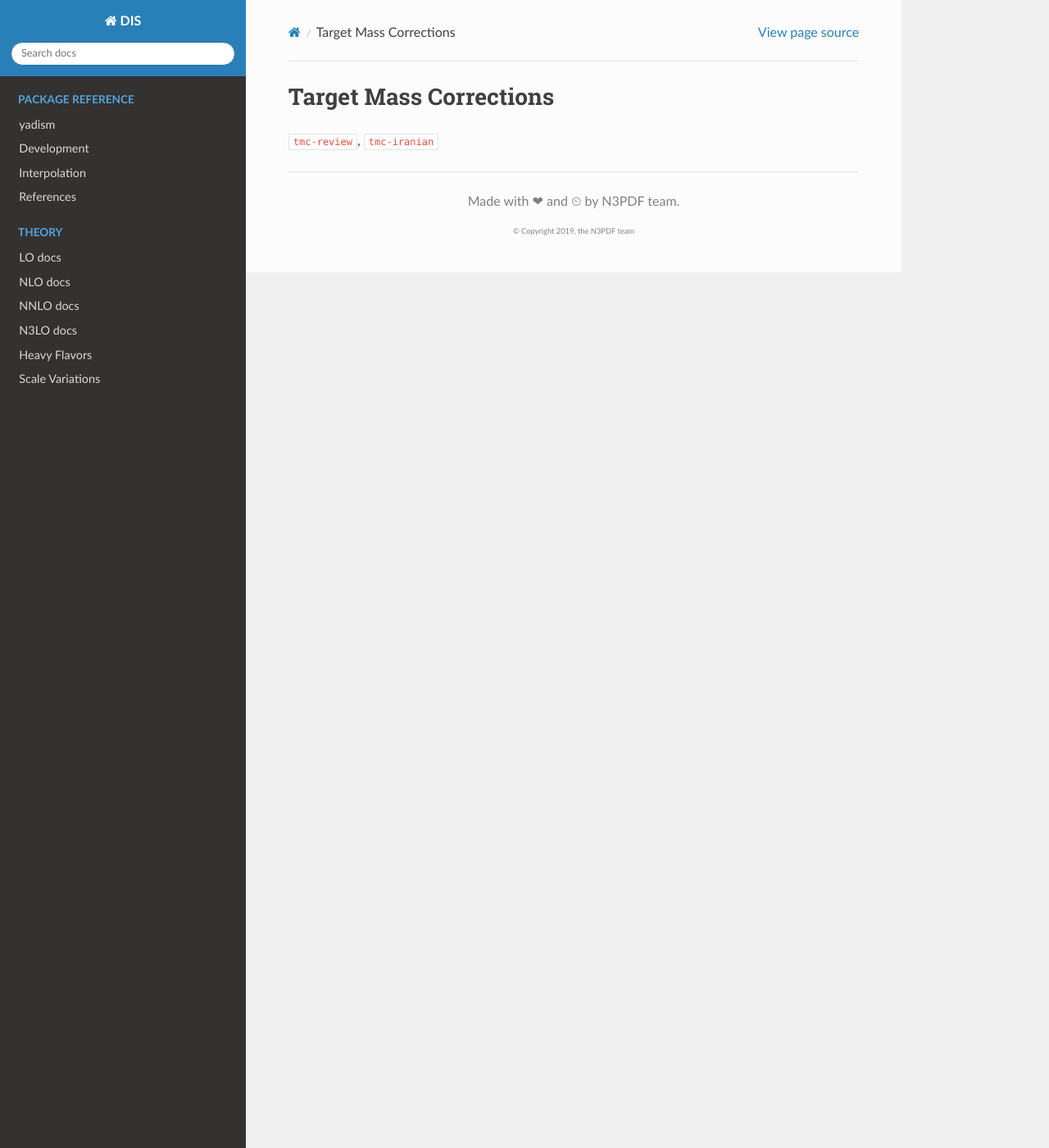
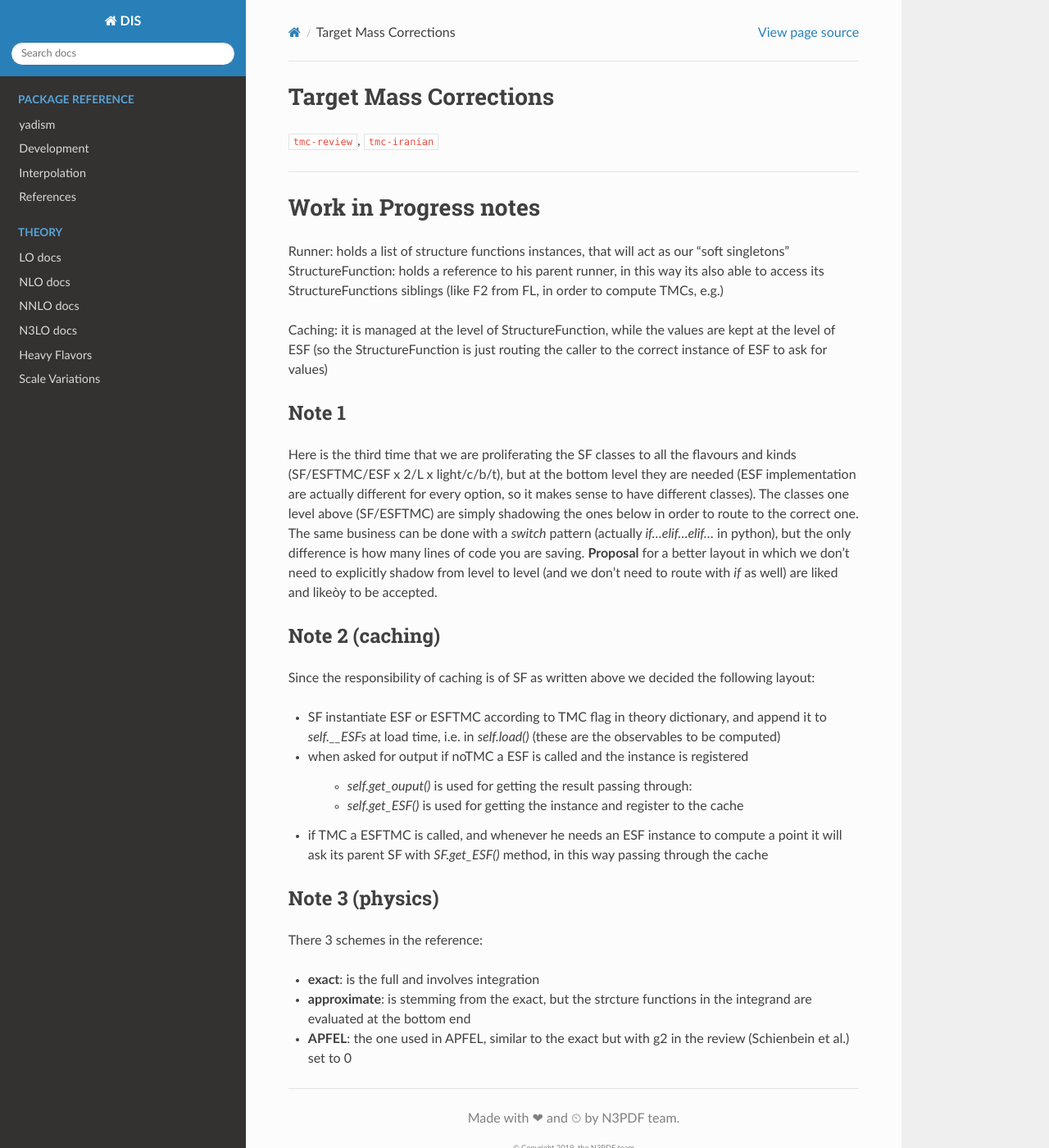
Before and after one commit to NNPDF/yadism, a Sphinx documentation site: the page built from docs/sphinx/source/theory/TMC.rst, in a window 1280 px wide and 1400 px high. Shown: the whole window at 82% size. Built offline with Sphinx 7.4.7 and the Read the Docs theme 2.0.0, drawn with Linux system fonts in a browser that asks for light colours; pages that are not in the unit, such as notebooks, are missing from menus; cross-references to code outside the pages are shown as plain code.

Commit message:
Start TMC abstract class docs

```diff
--- a/docs/sphinx/source/theory/TMC.rst
+++ b/docs/sphinx/source/theory/TMC.rst
@@ -1,4 +1,69 @@
+.. _tmc-page:
+
 Target Mass Corrections
 =======================
 
 :cite:`tmc-review`, :cite:`tmc-iranian`
+
+
+
+
+-----
+
+
+Work in Progress notes
+======================
+
+
+Runner: holds a list of structure functions instances, that will act as our
+"soft singletons"
+StructureFunction: holds a reference to his parent runner, in this way its also
+able to access its StructureFunctions siblings (like F2 from FL, in order to
+compute TMCs, e.g.)
+
+Caching: it is managed at the level of StructureFunction, while the values are
+kept at the level of ESF (so the StructureFunction is just routing the caller to
+the correct instance of ESF to ask for values)
+
+Note 1
+------
+Here is the third time that we are proliferating the SF classes to all the
+flavours and kinds (SF/ESFTMC/ESF x 2/L x light/c/b/t), but at the bottom level
+they are needed (ESF implementation are actually different for every option, so
+it makes sense to have different classes).
+The classes one level above (SF/ESFTMC) are simply shadowing the ones below in
+order to route to the correct one. The same business can be done with a `switch`
+pattern (actually `if...elif...elif...` in python), but the only difference is
+how many lines of code you are saving.
+**Proposal** for a better layout in which we don't need to explicitly shadow
+from level to level (and we don't need to route with `if` as well) are liked and
+likeòy to be accepted.
+
+Note 2 (caching)
+----------------
+Since the responsibility of caching is of SF as written above we decided the
+following layout:
+
+- SF instantiate ESF or ESFTMC according to TMC flag in theory dictionary,
+  and append it to `self.__ESFs` at load time, i.e. in `self.load()` (these
+  are the observables to be computed)
+- when asked for output if noTMC a ESF is called and the instance is
+  registered
+
+    - `self.get_ouput()` is used for getting the result passing through:
+    - `self.get_ESF()` is used for getting the instance and register to the
+      cache
+
+- if TMC a ESFTMC is called, and whenever he needs an ESF instance to
+  compute a point it will ask its parent SF with `SF.get_ESF()` method, in
+  this way passing through the cache
+
+Note 3 (physics)
+----------------
+There 3 schemes in the reference:
+
+- **exact**: is the full and involves integration
+- **approximate**: is stemming from the exact, but the strcture functions in
+  the integrand are evaluated at the bottom end
+- **APFEL**: the one used in APFEL, similar to the exact but with g2 in
+  the review (Schienbein et al.) set to 0
```
Also changed, not shown: 1 other file.
